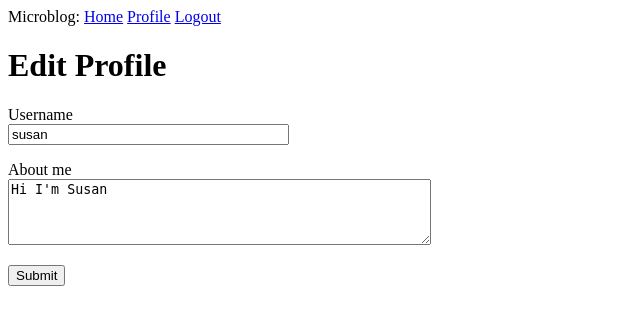
After one commit to wrgsRay/microblog, a Flask app: page /edit_profile in a window 1280 px wide. The commit adds this page. Shown: the top 325 px of the page, without its empty margins (0-640 px from the left). Run offline with Flask 2, Linux system fonts and the light colour scheme; a user stored in the database is signed in; data comes from the database, SQL or seed files in the repository; both versions use the stored data as it was after the commit.

Commit message:
edit profile page implemented

```diff
--- a/app/forms.py
+++ b/app/forms.py
@@ -1,6 +1,6 @@
 from flask_wtf import FlaskForm
-from wtforms import StringField, PasswordField, BooleanField, SubmitField
-from wtforms.validators import DataRequired, Email, EqualTo, ValidationError
+from wtforms import StringField, PasswordField, BooleanField, SubmitField, TextAreaField
+from wtforms.validators import DataRequired, Email, EqualTo, ValidationError, Length
 from app.models import User
 
 
@@ -27,3 +27,9 @@ class RegistrationForm(FlaskForm):
         user = User.query.filter_by(email=email.data).first()
         if user is not None:
             raise ValidationError('Please use a different email')
+
+
+class EditProfileForm(FlaskForm):
+    username = StringField('Username', validators=[DataRequired()])
+    about_me = TextAreaField('About me', validators=[Length(min=0, max=140)])
+    submit = SubmitField('Submit')
--- a/app/routes.py
+++ b/app/routes.py
@@ -2,7 +2,7 @@ from app import app, db
 from datetime import datetime
 from flask import render_template, flash, redirect, url_for, request
 from flask_login import current_user, login_user, logout_user, login_required
-from app.forms import LoginForm, RegistrationForm
+from app.forms import LoginForm, RegistrationForm, EditProfileForm
 from werkzeug.urls import url_parse
 from app.models import User
 
@@ -79,3 +79,19 @@ def user(username):
         {'author': user, 'body': 'Test Post #2'}
     ]
     return render_template('user.html', user=user, posts=posts)
+
+
+@app.route('/edit_profile', methods=['GET', 'POST'])
+@login_required
+def edit_profile():
+    form = EditProfileForm()
+    if form.validate_on_submit():
+        current_user.username = form.username.data
+        current_user.about_me = form.about_me.data
+        db.session.commit()
+        flash('Your changes have been saved.')
+        return redirect(url_for('edit_profile'))
+    elif request.method == 'GET':
+        form.username.data = current_user.username
+        form.about_me.data = current_user.about_me
+    return render_template('edit_profile.html', title='Edit Profile', form=form)
--- /dev/null
+++ b/app/templates/edit_profile.html
@@ -0,0 +1,23 @@
+{% extends "base.html" %}
+
+{% block content %}
+    <h1>Edit Profile</h1>
+    <form action="" method="post">
+        {{ form.hidden_tag() }}
+        <p>
+            {{ form.username.label }}<br>
+            {{ form.username(size=32) }}<br>
+            {% for error in form.username.errors %}
+            <span style="color: red;">[{{ error }}]</span>
+            {% endfor %}
+        </p>
+        <p>
+            {{ form.about_me.label }}<br>
+            {{ form.about_me(cols=50, rows=4) }}<br>
+            {% for error in form.about_me.errors %}
+            <span style="color: red;">[{{ error }}]</span>
+            {% endfor %}
+        </p>
+        <p>{{ form.submit() }}</p>
+    </form>
+{% endblock %}
--- a/app/templates/user.html
+++ b/app/templates/user.html
@@ -8,6 +8,9 @@
                 <h1>User: {{ user.username }}</h1>
                 {% if user.about_me %}<p>{{ user.about_me }}</p>{% endif %}
                 {% if user.last_seen %}<p>Last seen on : {{ user.last_seen }}</p>{% endif %}
+                {% if user == current_user %}
+                <p><a href="{{ url_for('edit_profile') }}">Edit Your Profile</a></p>
+                {% endif %}
             </td>
         </tr>
     </table>
```
Also changed, not shown: app.db.
